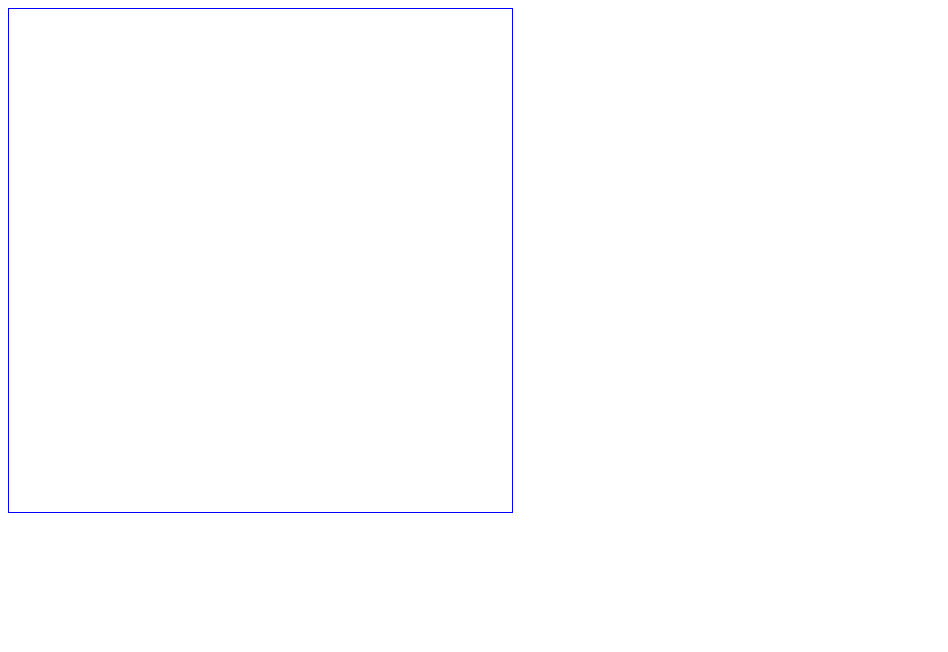
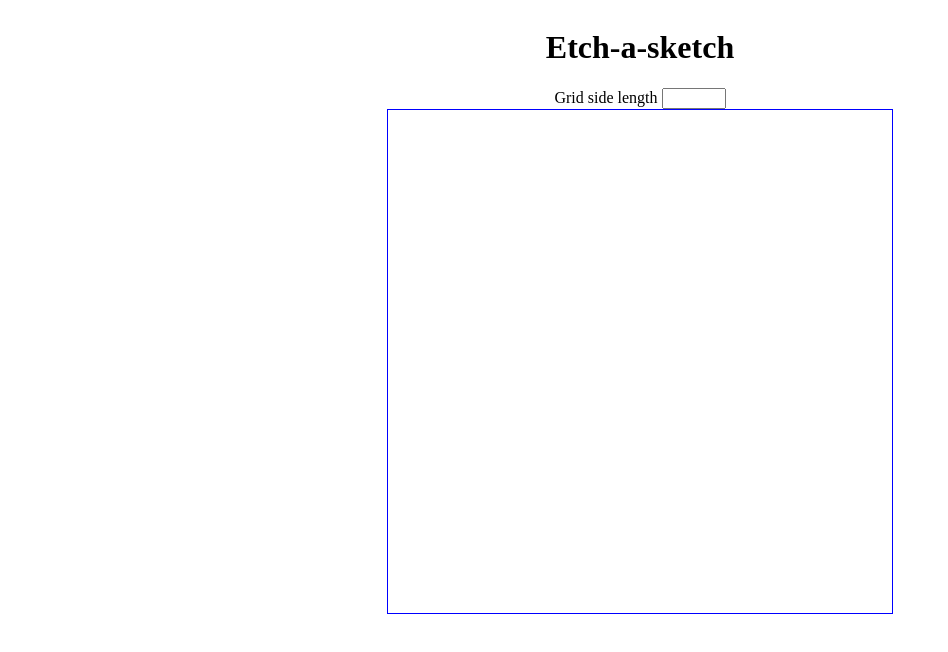
Before and after one commit to henrikbreimark/Etch-a-Scetch, a plain HTML site: page index.html in a window 1280 px wide. Shown: the whole page, without its empty margins (0-948 px from the left). Drawn offline with Linux system fonts and the light colour scheme.

Commit message:
Add a submit box for the grid side length

```diff
--- a/etchAScetch.css
+++ b/etchAScetch.css
@@ -1,8 +1,30 @@
+html {
+  font-size: 100%;
+}
+
+body {
+  display: flex;
+  justify-content: center;
+  flex-wrap: wrap;
+}
+
+h1 {
+  font-size: 3 rem;
+  font-weight: bold;
+  width: 100%;
+  text-align: center;
+}
+
+#options {
+  width: 100%;
+  text-align: center;
+}
+
 #pixelContainer {
   display: flex;
   flex-wrap: wrap;
-  gap: 0.1em;
-  padding: 0.1em;
+  gap: 0.1rem;
+  padding: 0.1rem;
   width: 500px;
   height: 500px;
   border: 1px solid blue;
--- a/index.html
+++ b/index.html
@@ -8,6 +8,17 @@
     <link rel="stylesheet" href="etchAScetch.css" />
   </head>
   <body>
+    <h1>Etch-a-sketch</h1>
+    <div id="options">
+      <label for="submitSides">Grid side length</label>
+      <input
+        type="number"
+        name="submitSides"
+        id="submitSides"
+        min="0"
+        max="100"
+      />
+    </div>
     <div id="pixelContainer"></div>
   </body>
 </html>
```
